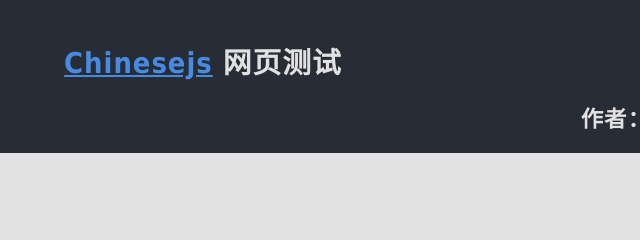
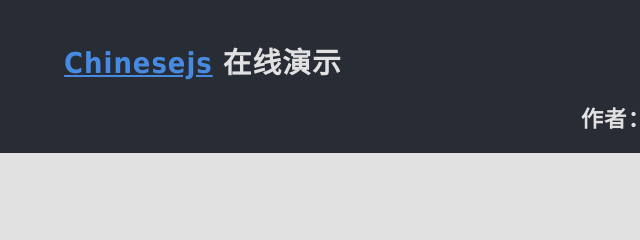
Before and after one commit to tianluanchen/Chinesejs, a plain HTML site: page index.html in a window 1280 px wide. Shown: the top 240 px of the page, 437-1077 px from the left. Drawn offline with Linux system fonts and the light colour scheme.

Commit message:
Update index.html

```diff
--- a/index.html
+++ b/index.html
@@ -14,7 +14,7 @@
     <meta charset="UTF-8">
     <meta http-equiv="X-UA-Compatible" content="IE=edge">
     <meta name="viewport" content="width=device-width, initial-scale=1.0">
-    <title>Chinesejs测试网页 - Ayouth的开源小项目</title>
+    <title>Chinesejs在线演示 - Ayouth的开源小项目</title>
     <meta name="keywords" content="网页繁简体转换，Web前端，JavaScript小组件" />
     <meta name="description" content="Web前端实现网页繁简体转换的JS小组件"/>
     <meta name="author" content="https://github.com/tianluanchen">
@@ -123,7 +123,7 @@
 </head>
 <body>
     <main>
-        <h1><a href="https://github.com/tianluanchen/Chinesejs">Chinesejs</a> 网页测试</h1>
+        <h1><a href="https://github.com/tianluanchen/Chinesejs">Chinesejs</a> 在线演示</h1>
         <h2 class="author">作者：<a href="https://github.com/tianluanchen">Ayouth</a></h2>
         <textarea autocomplete="off" name="" id="" rows="6">输入任意繁简体中文进行转换</textarea>
         <button class="btn" id="trans">繁简体转换</button>
```
